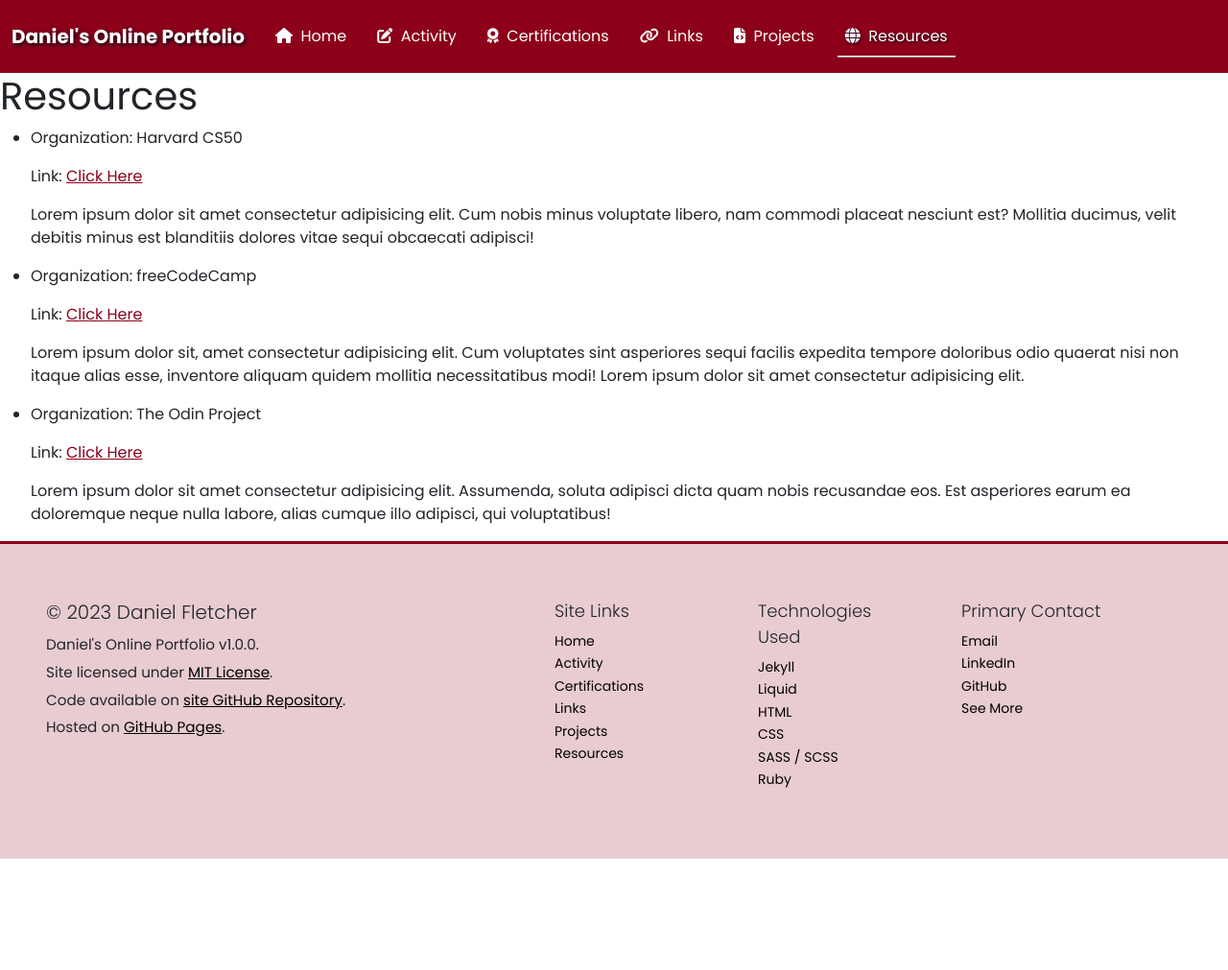
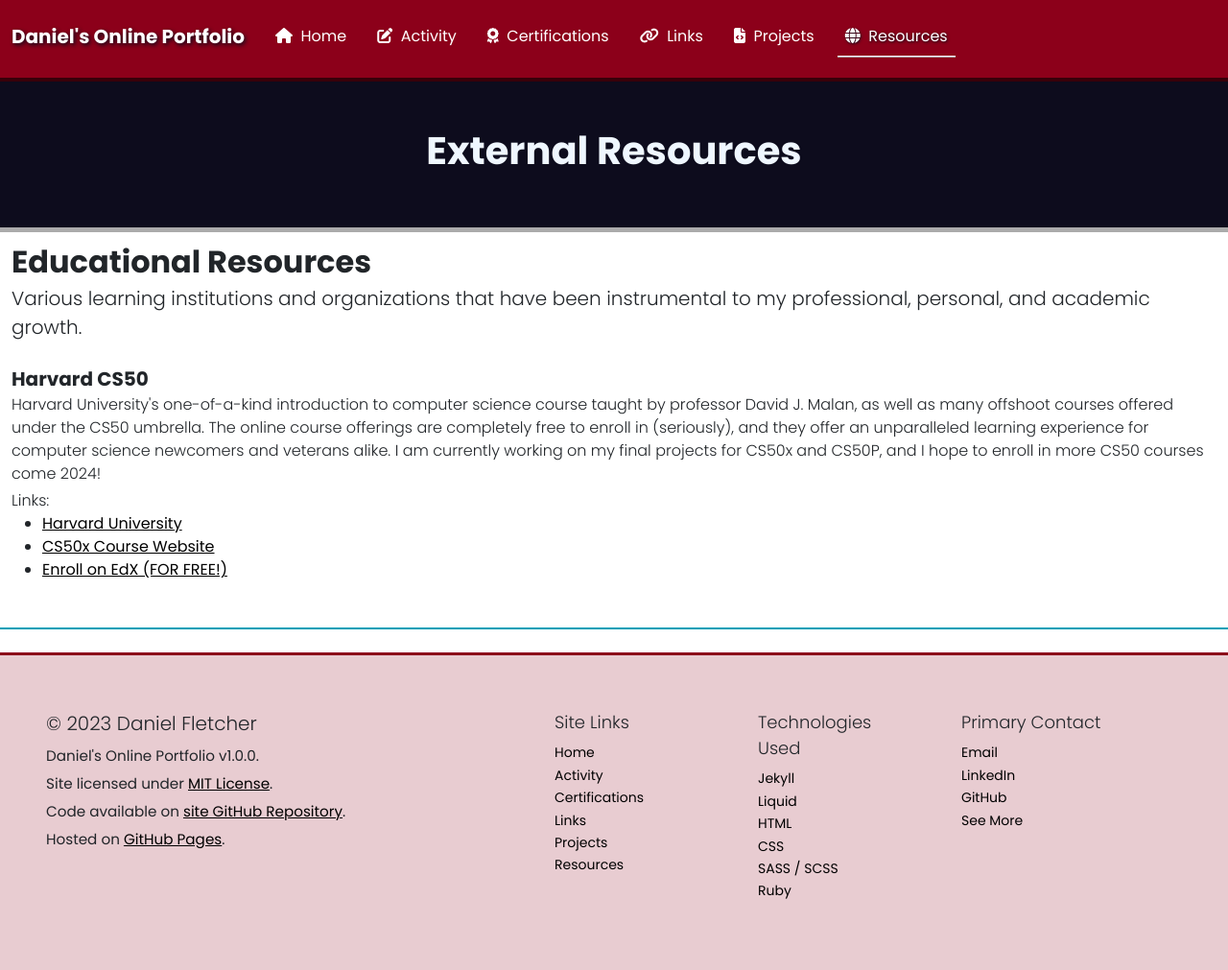
Before and after one commit to DanielTheFletch/portfolio, a Jekyll site: the page built from resources.html, in a window 1280 px wide. Shown: the whole page at 96% size. Built offline with Jekyll 4.4.1, drawn with Linux system fonts in a browser that asks for light colours; before the commit the page ends 900 px from its top, so only the background shows below that.

Commit message:
Build foundations for Resources page

```diff
--- a/_data/resources.yml
+++ b/_data/resources.yml
@@ -1,11 +1,11 @@
-# Resources
-
-- name: "Harvard CS50"
-  link: "https://pll.harvard.edu/course/cs50-introduction-computer-science"
-  blurb: "Lorem ipsum dolor sit amet consectetur adipisicing elit. Cum nobis minus voluptate libero, nam commodi placeat nesciunt est? Mollitia ducimus, velit debitis minus est blanditiis dolores vitae sequi obcaecati adipisci!"
-- name: "freeCodeCamp"
-  link: "https://www.freecodecamp.org/"
-  blurb: "Lorem ipsum dolor sit, amet consectetur adipisicing elit. Cum voluptates sint asperiores sequi facilis expedita tempore doloribus odio quaerat nisi non itaque alias esse, inventore aliquam quidem mollitia necessitatibus modi! Lorem ipsum dolor sit amet consectetur adipisicing elit."
-- name: "The Odin Project"
-  link: "https://www.theodinproject.com/"
-  blurb: "Lorem ipsum dolor sit amet consectetur adipisicing elit. Assumenda, soluta adipisci dicta quam nobis recusandae eos. Est asperiores earum ea doloremque neque nulla labore, alias cumque illo adipisci, qui voluptatibus!"
+learning:
+  - name: "Harvard CS50"
+    blurb: "Harvard University's one-of-a-kind introduction to computer science course taught by professor David J. Malan, as well as many offshoot courses offered under the CS50 umbrella. The online course offerings are completely free to enroll in (seriously), and they offer an unparalleled learning experience for computer science newcomers and veterans alike. I am currently working on my final projects for CS50x and CS50P, and I hope to enroll in more CS50 courses come 2024!"
+    links:
+      - name: "Harvard University"
+        href: "#"
+      - name: "CS50x Course Website"
+        href: "#"
+      - name: "Enroll on EdX (FOR FREE!)"
+        href: "#"
+reference:
--- a/resources.html
+++ b/resources.html
@@ -1,15 +1,34 @@
 ---
-title: Helpful Resources
+title: External Resources
+subheading: "h2 fw-bold mb-1 pt-0"
 ---
 
-<h1>Resources</h1>
+<!-- Page heading -->
+<div class="container-fluid bg-dark fg-light page-heading mb-2 py-5">
+  <h1 class="h1 fw-bold text-center">External Resources</h1>
+</div>
 
-<ul>
-  {% for resource in site.data.resources %}
-    <li>
-      <p>Organization: {{ resource.name }}</p>
-      <p>Link: <a href={{ resource.link }}>Click Here</a></p>
-      <p>{{ resource.blurb }}</p>
-    </li>
+<!-- Educational -->
+<div class="container-fluid border-bottom border-secondary border-2 mb-4 pb-2">
+  <h2 class="{{ page.subheading }}">Educational Resources</h2>
+  <p class="fs-5 fw-light mt-0 mb-4">Various learning institutions and organizations that have been instrumental to my professional, personal, and academic growth.</p>
+  {% assign items = site.data.resources.learning %}
+  <div class="row row-cols-1">
+  {% for item in items %}
+    <div class="col mb-4">
+      <p class="fs-5 fw-bold my-0">{{ item.name }}</p>
+      <p class="fs-6 fw-light mt-0 mb-1">{{ item.blurb }}</p>
+      <p class="fs-6 fw-light my-0">Links:</p>
+      <ul>
+        {% for link in item.links %}
+          <li>
+            <a class="external-link" href={{ link.href }}>
+              {{ link.name }}
+            </a>
+          </li>
+        {% endfor %}
+      </ul>
+    </div>
   {% endfor %}
-</ul>
+  </div>
+</div>
```
